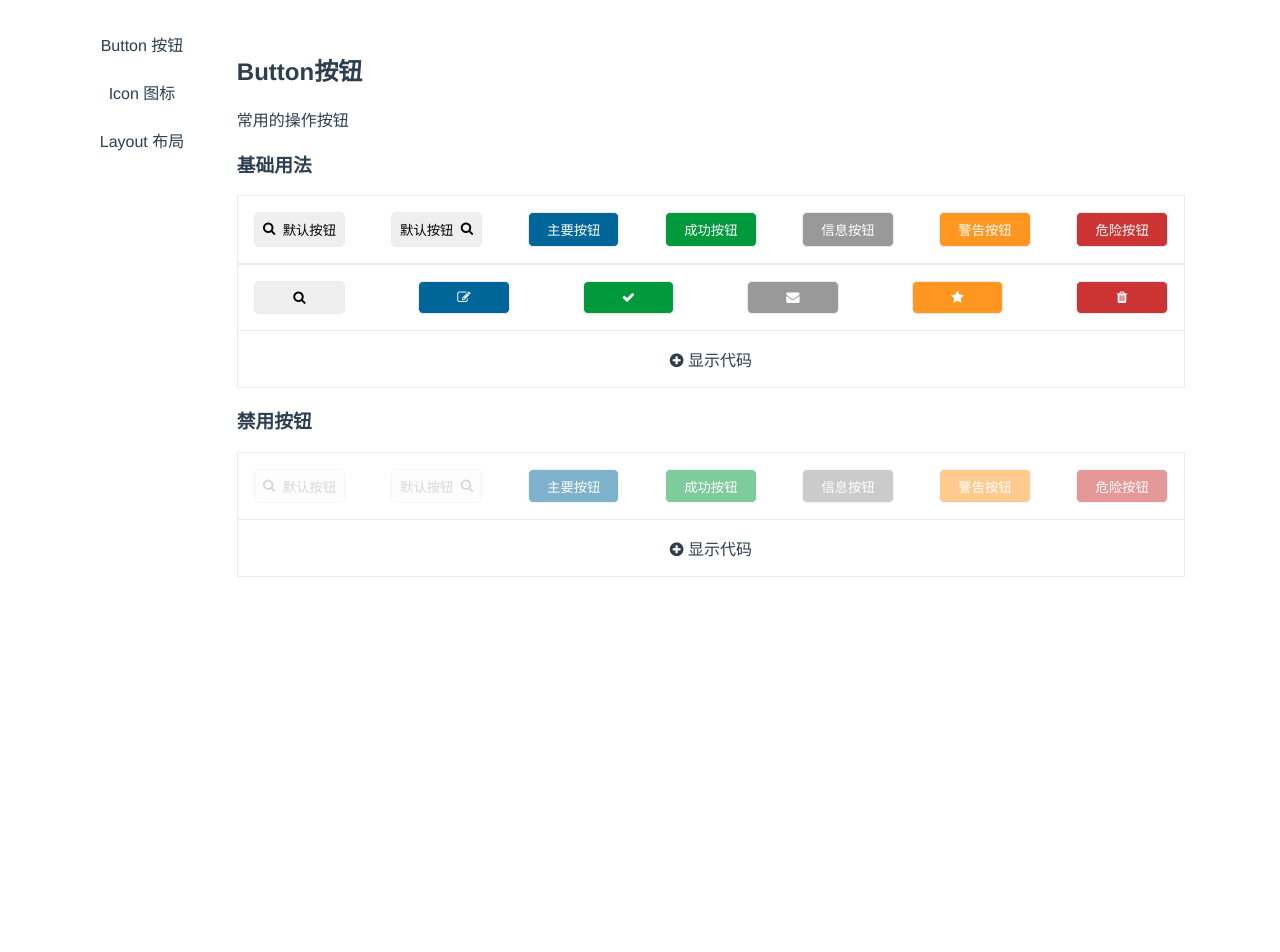
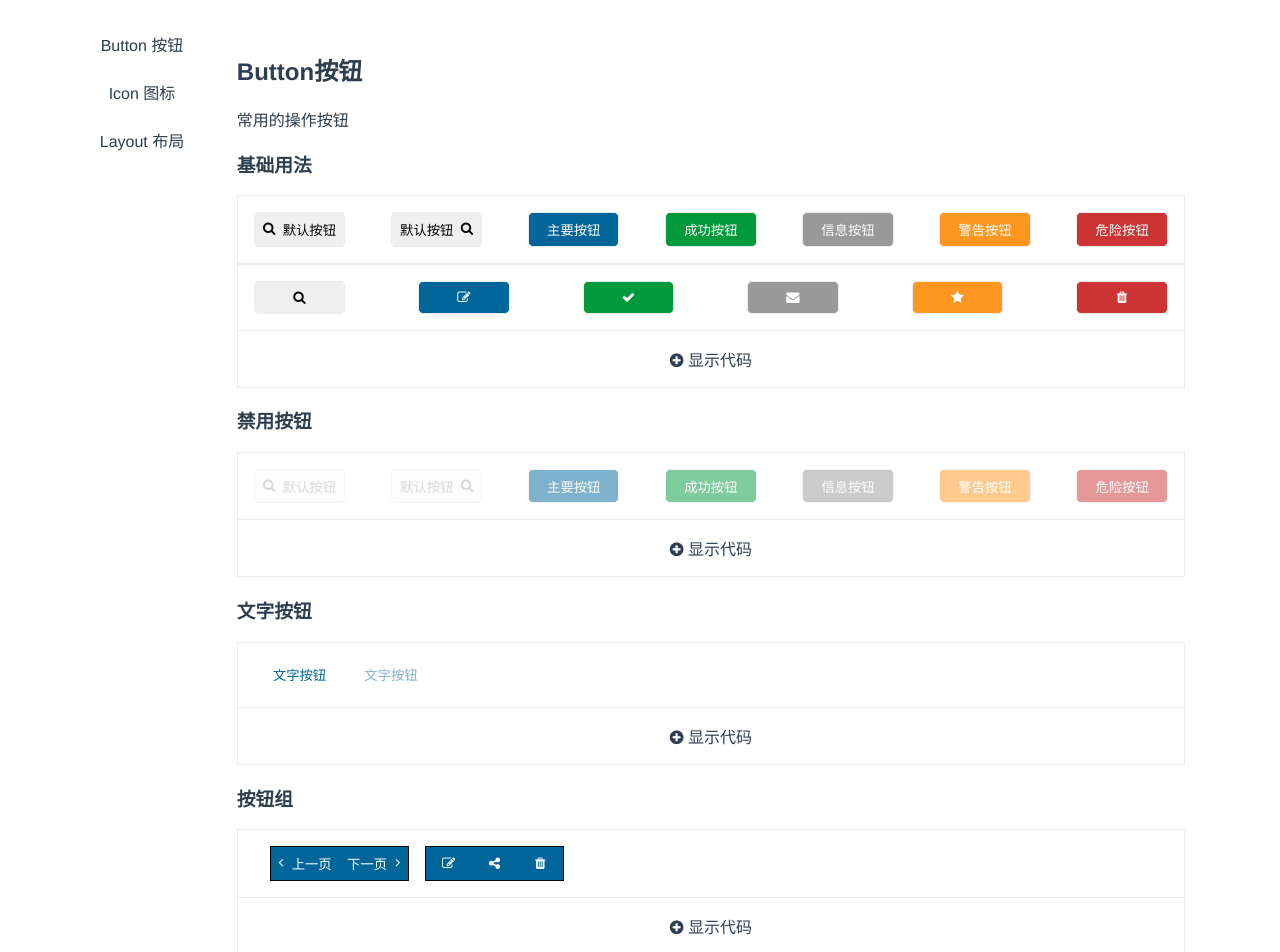
Before and after one commit to ohq-silver/self-components, a Vue app: page /#/ in a window 1280 px wide. Shown: the top 952 px of the page. Before the commit the page ends 800 px from the top, so only its background shows below. Built offline with nearby package versions, Linux system fonts and the light colour scheme.

Commit message:
-add groupButton

```diff
--- a/src/components/buttonComponents/src/components/ButtonComponents.vue
+++ b/src/components/buttonComponents/src/components/ButtonComponents.vue
@@ -51,18 +51,61 @@
       @showCode="showBanCode"
       @hideCode="hideBanCode"
     ></code-controller>
+    <h3>文字按钮</h3>
+    <div
+      class="text-button-box"
+    >
+      <base-button
+        v-for="(item, idx) in textButtons"
+        :key="idx"
+        :buttonAttr="item.buttonAttr"
+        @click="click"
+      ></base-button>
+    </div>
+    <code-controller
+      :codes="textCodes"
+      :codeControllerIcon="textCodeControllerIcon"
+      :codeControllerLabel="textCodeControllerLabel"
+      :isShowCode="isShowTextCode"
+      @showCode="showTextCode"
+      @hideCode="hideTextCode"
+    ></code-controller>
+    <h3>按钮组</h3>
+    <div
+      class="group-button-box"
+    >
+      <group-button
+        :buttons="groupButtons"
+        @click="clickGroupButton"
+      ></group-button>
+      <group-button
+        :buttons="iconGroupButtons"
+        @click="clickIconGroupButton"
+      ></group-button>
+    </div>
+    <code-controller
+      :codes="groupButtonCodes"
+      :codeControllerIcon="groupButtonCodeControllerIcon"
+      :codeControllerLabel="groupButtonCodeControllerLabel"
+      :isShowCode="isShowGroupButtonCode"
+      @showCode="showGroupButtonCode"
+      @hideCode="hideGroupButtonCode"
+    ></code-controller>
   </div>
 </template>
 
 <script>
-import BaseButton from './BaseButton'
+
 import ButtonComponents from '../mixins/ButtonComponents'
 
+import BaseButton from './BaseButton'
+import GroupButton from './GroupButton'
 import CodeController from '../../../codeController/src/components/CodeController'
 
 export default {
   components: {
     BaseButton,
+    GroupButton,
     CodeController
   },
   mixins: [ButtonComponents],
@@ -494,8 +537,142 @@ export default {
           ]
         }
       ],
+      textCodes: [
+        {
+          tag: 'base-button',
+          attr: [{ name: ':buttonAttr', attr: 'buttonAttr' }],
+          body: [
+            {
+              codeContent: [
+                {
+                  codeContentBeginTitle: 'buttonAttr: {',
+                  codeContentInside: [
+                    {
+                      codeContentInsideName: 'type: ',
+                      codeContentInsideAttr: 'base-button-text'
+                    },
+                    {
+                      codeContentInsideName: 'label: ',
+                      codeContentInsideAttr: '文字按钮'
+                    }
+                  ],
+                  codeContentEndTitle: '}'
+                }
+              ]
+            }
+          ]
+        },
+        {
+          tag: 'base-button',
+          attr: [{ name: ':buttonAttr', attr: 'buttonAttr' }],
+          body: [
+            {
+              codeContent: [
+                {
+                  codeContentBeginTitle: 'buttonAttr: {',
+                  codeContentInside: [
+                    {
+                      codeContentInsideName: 'type: ',
+                      codeContentInsideAttr: 'base-button-text'
+                    },
+                    {
+                      codeContentInsideName: 'label: ',
+                      codeContentInsideAttr: '文字按钮'
+                    },
+                    {
+                      codeContentInsideName: 'disabled: ',
+                      codeContentInsideAttr: 'true'
+                    }
+                  ],
+                  codeContentEndTitle: '}'
+                }
+              ]
+            }
+          ]
+        }
+      ],
+      groupButtonCodes: [
+        {
+          tag: 'group-button',
+          attr: [{ name: ':buttons', attr: 'buttons' }],
+          body: [
+            {
+              codeContentDescribe: '// buttonAttr的参数和基础按钮的buttonAttr参数用法一致',
+              codeContent: [
+                {
+                  codeContentBeginTitle: 'buttons: [',
+                  codeContentInside: [
+                    {
+                      codeContentStructBegin: '{',
+                      codeContentInsideName: 'id: 0, buttonAttr: {...}',
+                      codeContentStructEnd: '}'
+                    }
+                  ],
+                  codeContentEndTitle: ']'
+                },
+                {
+                  codeContentBeginTitle: 'buttons: [',
+                  codeContentInside: [
+                    {
+                      codeContentStructBegin: '{',
+                      codeContentInsideName: 'id: 1, buttonAttr: {...}',
+                      codeContentStructEnd: '}'
+                    }
+                  ],
+                  codeContentEndTitle: ']'
+                }
+              ]
+            }
+          ]
+        },
+        {
+          tag: 'group-button',
+          attr: [{ name: ':buttons', attr: 'buttons' }],
+          body: [
+            {
+              codeContent: [
+                {
+                  codeContentBeginTitle: 'buttons: [',
+                  codeContentInside: [
+                    {
+                      codeContentStructBegin: '{',
+                      codeContentInsideName: 'id: 0, buttonAttr: {...}',
+                      codeContentStructEnd: '}'
+                    }
+                  ],
+                  codeContentEndTitle: ']'
+                },
+                {
+                  codeContentBeginTitle: 'buttons: [',
+                  codeContentInside: [
+                    {
+                      codeContentStructBegin: '{',
+                      codeContentInsideName: 'id: 1, buttonAttr: {...}',
+                      codeContentStructEnd: '}'
+                    }
+                  ],
+                  codeContentEndTitle: ']'
+                },
+                {
+                  codeContentBeginTitle: 'buttons: [',
+                  codeContentInside: [
+                    {
+                      codeContentStructBegin: '{',
+                      codeContentInsideName: 'id: 2, buttonAttr: {...}',
+                      codeContentStructEnd: '}'
+                    }
+                  ],
+                  codeContentEndTitle: ']'
+                }
+              ]
+            }
+          ]
+        }
+      ],
       isShowCode: false,
       isShowBanCode: false,
+      isShowTextCode: false,
+      isShowGroupButtonCode: false,
       iconButtons: [
         {
           buttonAttr: {
@@ -542,6 +719,35 @@ export default {
               icon: 'fa fa-trash'
             },
             type: 'base-button-danger'
+          }
+        }
+      ],
+      iconGroupButtons: [
+        {
+          id: 0,
+          buttonAttr: {
+            pre: {
+              icon: 'fa fa-edit'
+            },
+            type: 'base-button-primary'
+          }
+        },
+        {
+          id: 1,
+          buttonAttr: {
+            pre: {
+              icon: 'fa fa-share-alt'
+            },
+            type: 'base-button-primary'
+          }
+        },
+        {
+          id: 2,
+          buttonAttr: {
+            pre: {
+              icon: 'fa fa-trash'
+            },
+            type: 'base-button-primary'
           }
         }
       ],
@@ -600,15 +806,62 @@ export default {
           }
         }
       ],
+      textButtons: [
+        {
+          buttonAttr: {
+            label: '文字按钮',
+            type: 'base-button-text'
+          }
+        },
+        {
+          buttonAttr: {
+            label: '文字按钮',
+            type: 'base-button-text',
+            disabled: true
+          }
+        }
+      ],
+      groupButtons: [
+        {
+          id: 0,
+          buttonAttr: {
+            pre: {
+              icon: 'fa fa-angle-left'
+            },
+            label: '上一页',
+            type: 'base-button-primary'
+          }
+        },
+        {
+          id: 1,
+          buttonAttr: {
+            suf: {
+              icon: 'fa fa-angle-right'
+            },
+            label: '下一页',
+            type: 'base-button-primary'
+          }
+        }
+      ],
       codeControllerIcon: 'fa fa-plus-circle',
       codeControllerLabel: '显示代码',
       banCodeControllerIcon: 'fa fa-plus-circle',
-      banCodeControllerLabel: '显示代码'
+      banCodeControllerLabel: '显示代码',
+      textCodeControllerIcon: 'fa fa-plus-circle',
+      textCodeControllerLabel: '显示代码',
+      groupButtonCodeControllerIcon: 'fa fa-plus-circle',
+      groupButtonCodeControllerLabel: '显示代码'
     }
   },
   methods: {
     click({ label }) {
       console.log(label)
+    },
+    clickGroupButton(obj) {
+      console.log(obj)
+    },
+    clickIconGroupButton(obj) {
+      console.log(obj)
     },
     showCode() {
       this.isShowCode = true
@@ -629,6 +882,26 @@ export default {
       this.isShowBanCode = false
       this.banCodeControllerIcon = 'fa fa-plus-circle'
       this.banCodeControllerLabel = '显示代码'
+    },
+    showTextCode() {
+      this.isShowTextCode = true
+      this.textCodeControllerIcon = 'fa fa-minus-circle'
+      this.textCodeControllerLabel = '隐藏代码'
+    },
+    hideTextCode() {
+      this.isShowTextCode = false
+      this.textCodeControllerIcon = 'fa fa-plus-circle'
+      this.textCodeControllerLabel = '显示代码'
+    },
+    showGroupButtonCode() {
+      this.isShowGroupButtonCode = true
+      this.groupButtonCodeControllerIcon = 'fa fa-minus-circle'
+      this.groupButtonCodeControllerLabel = '隐藏代码'
+    },
+    hideGroupButtonCode() {
+      this.isShowGroupButtonCode = false
+      this.groupButtonCodeControllerIcon = 'fa fa-plus-circle'
+      this.groupButtonCodeControllerLabel = '显示代码'
     }
   }
 }
--- /dev/null
+++ b/src/components/buttonComponents/src/components/GroupButton.vue
@@ -0,0 +1,40 @@
+<template>
+  <div
+    class="group-button"
+  >
+    <base-button
+      v-for="(item, idx) in buttons"
+      :key="idx"
+      :buttonAttr="item.buttonAttr"
+      :class='item.id===selected ? "group-button-active" : ""'
+      @click="click(item)"
+    ></base-button>
+  </div>
+</template>
+
+<script>
+import BaseButton from './BaseButton'
+export default {
+  components: {
+    BaseButton
+  },
+  props: {
+    buttons: { type: Array, default: () => ([]) }
+  },
+  data() {
+    return {
+      selected: -1
+    }
+  },
+  methods: {
+    click(obj) {
+      this.$emit('click', obj.buttonAttr)
+      this.selected = obj.id
+    }
+  }
+}
+</script>
+
+<style>
+
+</style>
--- a/src/components/buttonComponents/src/styles/index.scss
+++ b/src/components/buttonComponents/src/styles/index.scss
@@ -1,10 +1,15 @@
 //控制循环显示的button横向排列，并设置间距
 .button-box,
 .icon-button-box,
-.ban-button-box {
+.ban-button-box,
+.group-button-box {
   display: flex;
   flex-wrap: wrap;
   justify-content: space-between; //设置每个子元素的间距
+  border: 1px solid #ebebeb;
+  padding: 1em 1em;
+}
+.text-button-box {
   border: 1px solid #ebebeb;
   padding: 1em 1em;
 }
@@ -17,10 +22,31 @@
   padding: 0.5em 0;
   cursor: pointer;
 }
+.group-button-box {
+  justify-content: flex-start;
+}
+.group-button {
+  display: flex;
+  width: 15%;
+  margin-left: 1em;
+  border: 1px solid #000;
+}
+.group-button .base-button {
+  border: none;
+  border-radius: 0;
+  width: 100%;
+}
+//文字按钮
+.base-button-text {
+  border: none;
+  background-color: #fff;
+  color: #069;
+}
 .base-button:focus {
   outline: none;
 }
-.base-button:hover {
+.base-button:hover,
+.group-button-active {
   opacity: 0.7;
 }
 .base-button-ban {
--- a/src/components/codeComponents/src/components/CodeComponentsCodeBodyContent.vue
+++ b/src/components/codeComponents/src/components/CodeComponentsCodeBodyContent.vue
@@ -38,6 +38,7 @@
             {{codeContentInsideItem.codeContentInsideName}}
           </span>
           <span
+            v-if="codeContentInsideItem.codeContentInsideAttr"
             class="code-components-code-body-content-inside-attr"
           >
             '{{codeContentInsideItem.codeContentInsideAttr}}'，
```
